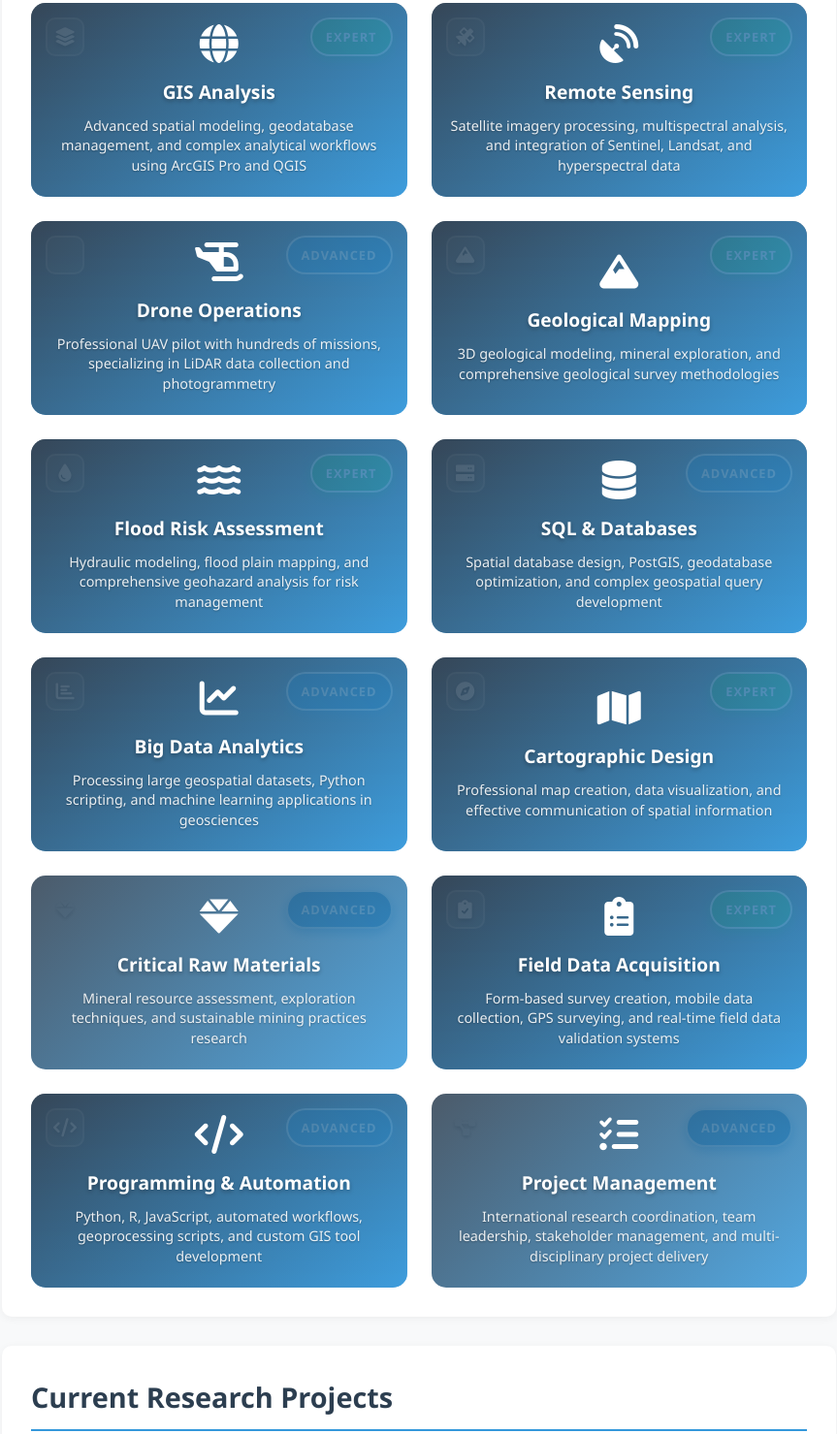
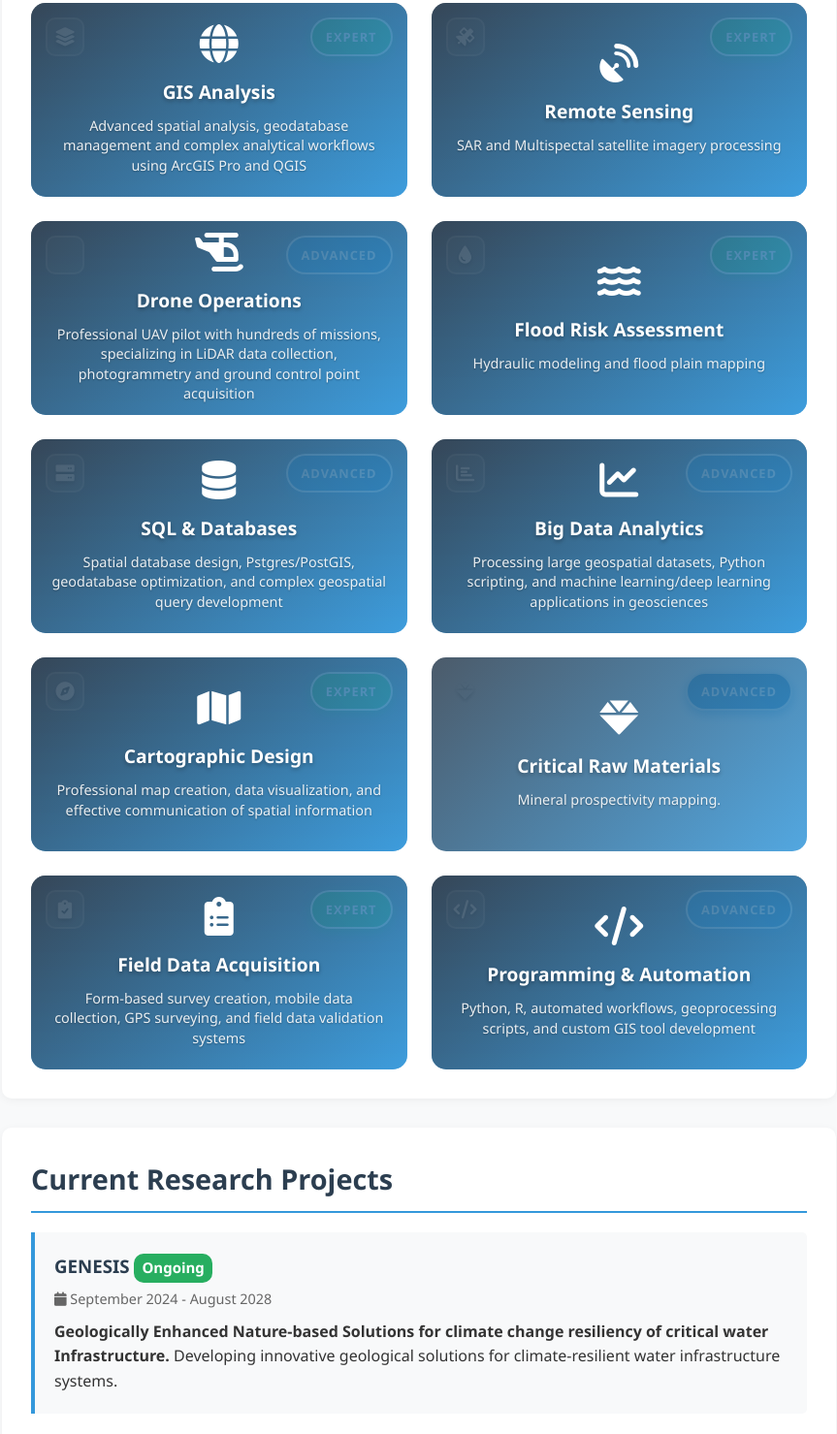
Before and after one commit to PedroMMGoncalves/pedro_goncalves-portfolio, a plain HTML site: page index.html in a window 1280 px wide. Shown: the part 1540-3019 px from the top of the page at 97% size, without its empty margins (208-1071 px from the left). Drawn offline with Linux system fonts and the light colour scheme; some icons are missing.

Commit message:
Refactor skill descriptions for clarity and conciseness, removing redundant information and enhancing readability

```diff
--- a/index.html
+++ b/index.html
@@ -477,7 +477,7 @@
                     <div class="skill-overlay">
                         <i class="fas fa-globe"></i>
                         <h4>GIS Analysis</h4>
-                        <p>Advanced spatial modeling, geodatabase management, and complex analytical workflows using ArcGIS Pro and QGIS</p>
+                        <p>Advanced spatial analysis, geodatabase management and complex analytical workflows using ArcGIS Pro and QGIS</p>
                     </div>
                 </div>
 
@@ -489,7 +489,7 @@
                     <div class="skill-overlay">
                         <i class="fas fa-satellite-dish"></i>
                         <h4>Remote Sensing</h4>
-                        <p>Satellite imagery processing, multispectral analysis, and integration of Sentinel, Landsat, and hyperspectral data</p>
+                        <p>SAR and Multispectal satellite imagery processing</p>
                     </div>
                 </div>
 
@@ -501,19 +501,7 @@
                     <div class="skill-overlay">
                         <i class="fas fa-helicopter"></i>
                         <h4>Drone Operations</h4>
-                        <p>Professional UAV pilot with hundreds of missions, specializing in LiDAR data collection and photogrammetry</p>
-                    </div>
-                </div>
-
-                <div class="skill-card geology">
-                    <div class="skill-symbol">
-                        <i class="fas fa-mountain"></i>
-                    </div>
-                    <div class="skill-level-badge expert">Expert</div>
-                    <div class="skill-overlay">
-                        <i class="fas fa-mountain"></i>
-                        <h4>Geological Mapping</h4>
-                        <p>3D geological modeling, mineral exploration, and comprehensive geological survey methodologies</p>
+                        <p>Professional UAV pilot with hundreds of missions, specializing in LiDAR data collection, photogrammetry and ground control point acquisition</p>
                     </div>
                 </div>
 
@@ -525,7 +513,7 @@
                     <div class="skill-overlay">
                         <i class="fas fa-water"></i>
                         <h4>Flood Risk Assessment</h4>
-                        <p>Hydraulic modeling, flood plain mapping, and comprehensive geohazard analysis for risk management</p>
+                        <p>Hydraulic modeling and flood plain mapping</p>
                     </div>
                 </div>
 
@@ -537,7 +525,7 @@
                     <div class="skill-overlay">
                         <i class="fas fa-database"></i>
                         <h4>SQL & Databases</h4>
-                        <p>Spatial database design, PostGIS, geodatabase optimization, and complex geospatial query development</p>
+                        <p>Spatial database design, Pstgres/PostGIS, geodatabase optimization, and complex geospatial query development</p>
                     </div>
                 </div>
 
@@ -549,7 +537,7 @@
                     <div class="skill-overlay">
                         <i class="fas fa-chart-line"></i>
                         <h4>Big Data Analytics</h4>
-                        <p>Processing large geospatial datasets, Python scripting, and machine learning applications in geosciences</p>
+                        <p>Processing large geospatial datasets, Python scripting, and machine learning/deep learning applications in geosciences</p>
                     </div>
                 </div>
 
@@ -573,7 +561,7 @@
                     <div class="skill-overlay">
                         <i class="fas fa-gem"></i>
                         <h4>Critical Raw Materials</h4>
-                        <p>Mineral resource assessment, exploration techniques, and sustainable mining practices research</p>
+                        <p>Mineral prospectivity mapping.</p>
                     </div>
                 </div>
 
@@ -585,7 +573,7 @@
                     <div class="skill-overlay">
                         <i class="fas fa-clipboard-list"></i>
                         <h4>Field Data Acquisition</h4>
-                        <p>Form-based survey creation, mobile data collection, GPS surveying, and real-time field data validation systems</p>
+                        <p>Form-based survey creation, mobile data collection, GPS surveying, and field data validation systems</p>
                     </div>
                 </div>
 
@@ -597,21 +585,10 @@
                     <div class="skill-overlay">
                         <i class="fas fa-code"></i>
                         <h4>Programming & Automation</h4>
-                        <p>Python, R, JavaScript, automated workflows, geoprocessing scripts, and custom GIS tool development</p>
+                        <p>Python, R, automated workflows, geoprocessing scripts, and custom GIS tool development</p>
                     </div>
                 </div>
 
-                <div class="skill-card project-management">
-                    <div class="skill-symbol">
-                        <i class="fas fa-project-diagram"></i>
-                    </div>
-                    <div class="skill-level-badge advanced">Advanced</div>
-                    <div class="skill-overlay">
-                        <i class="fas fa-tasks"></i>
-                        <h4>Project Management</h4>
-                        <p>International research coordination, team leadership, stakeholder management, and multi-disciplinary project delivery</p>
-                    </div>
-                </div>
             </div>
         </section>
 
```
